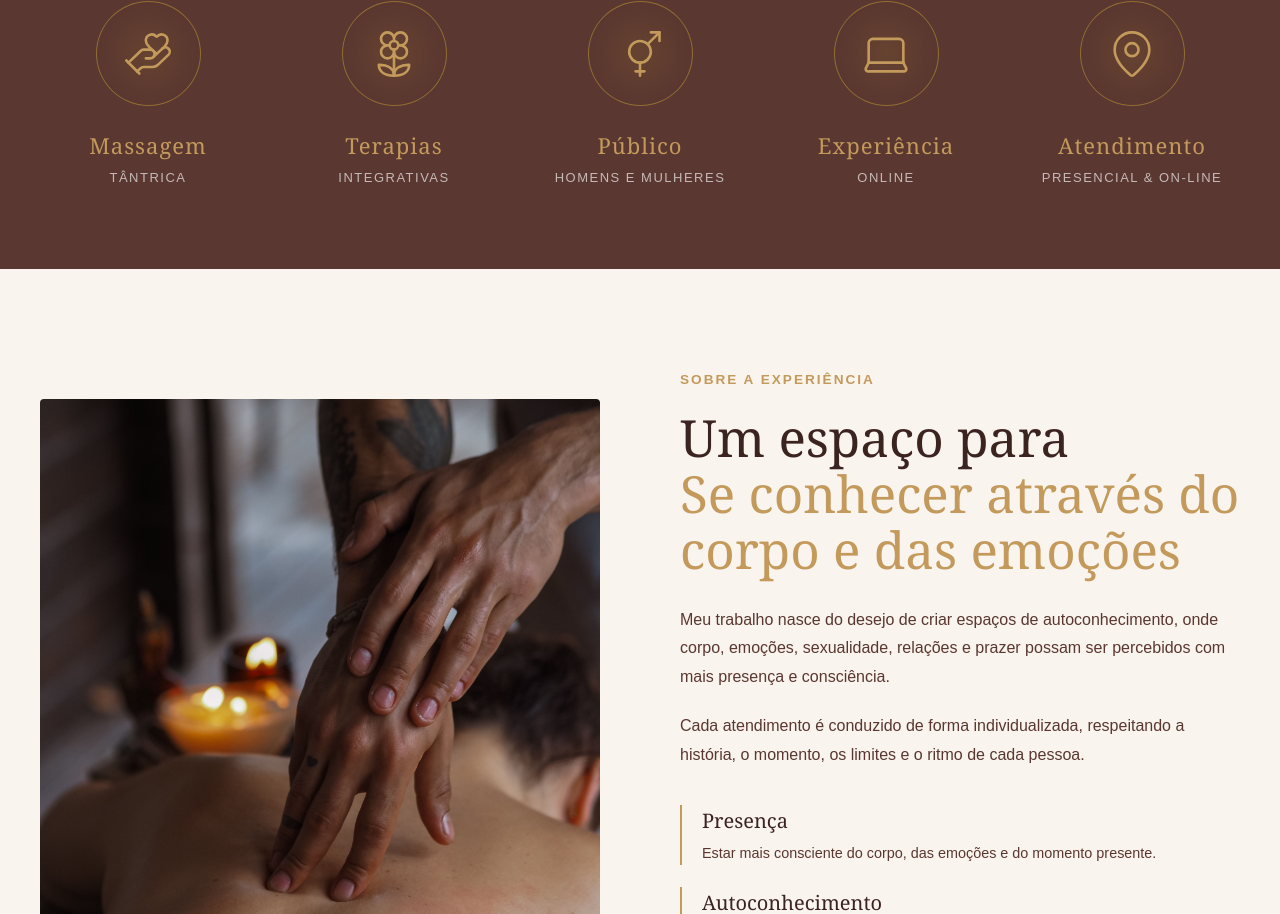
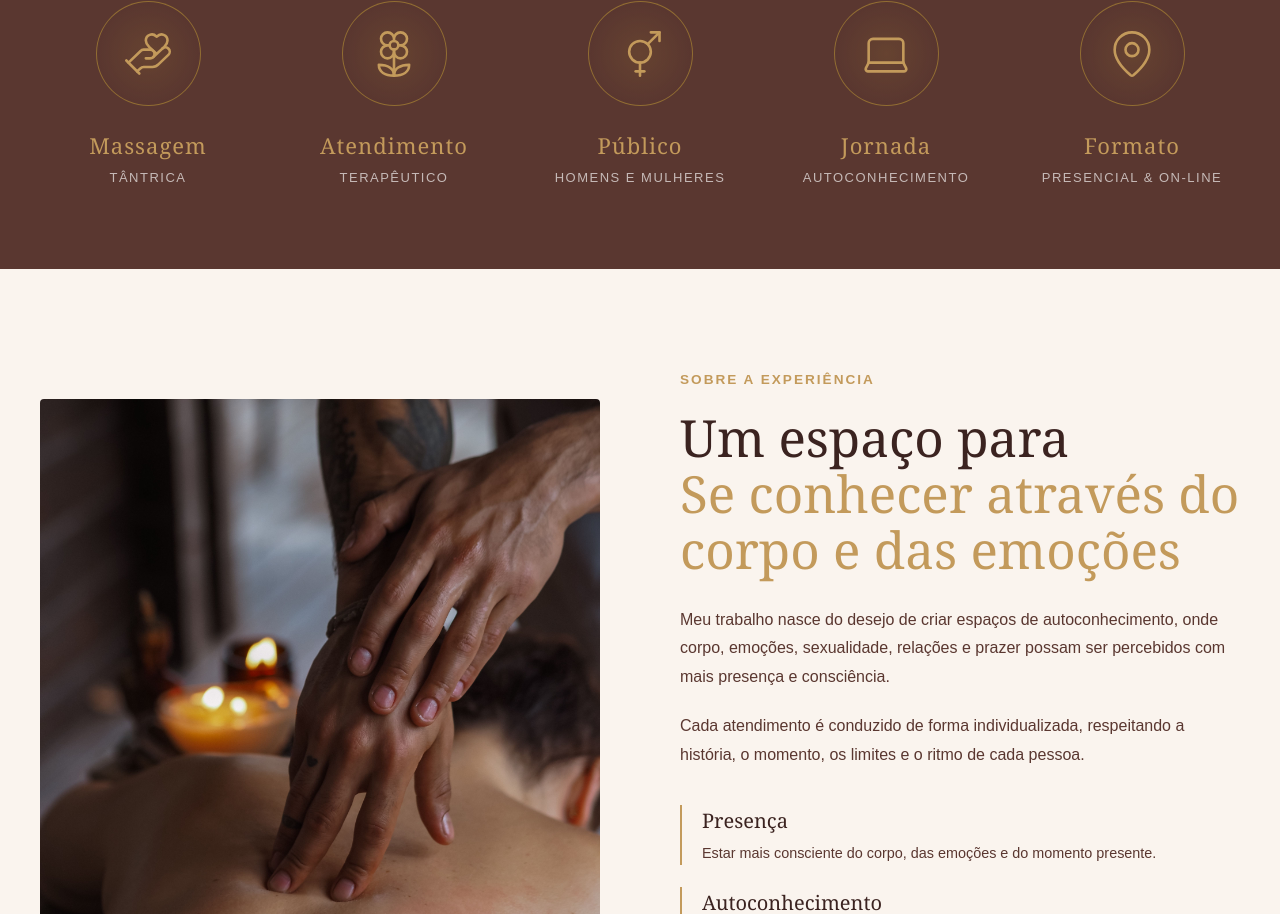
Before and after one commit to Cesarleitor/devas-tantra-frontend, a React (Vite) app: page / in a window 1280 px wide. Shown: the part 880-1794 px from the top of the page. Built offline with nearby package versions, Linux system fonts and the light colour scheme.

Commit message:
ajusta ServicesHighlights

```diff
--- a/src/components/ServicesHighlights/ServicesHighlights.jsx
+++ b/src/components/ServicesHighlights/ServicesHighlights.jsx
@@ -16,8 +16,8 @@ const services = [
   },
   {
     icon: Flower2,
-    title: "Terapias",
-    subtitle: "Integrativas",
+    title: "Atendimento",
+    subtitle: "Terapêutico",
   },
   {
     icon: VenusAndMars,
@@ -26,12 +26,12 @@ const services = [
   },
   {
     icon: Laptop,
-    title: "Experiência",
-    subtitle: "Online",
+    title: "Jornada",
+    subtitle: "Autoconhecimento",
   },
   {
     icon: MapPin,
-    title: "Atendimento",
+    title: "Formato",
     subtitle: "Presencial & On-Line",
   },
 ];
```
